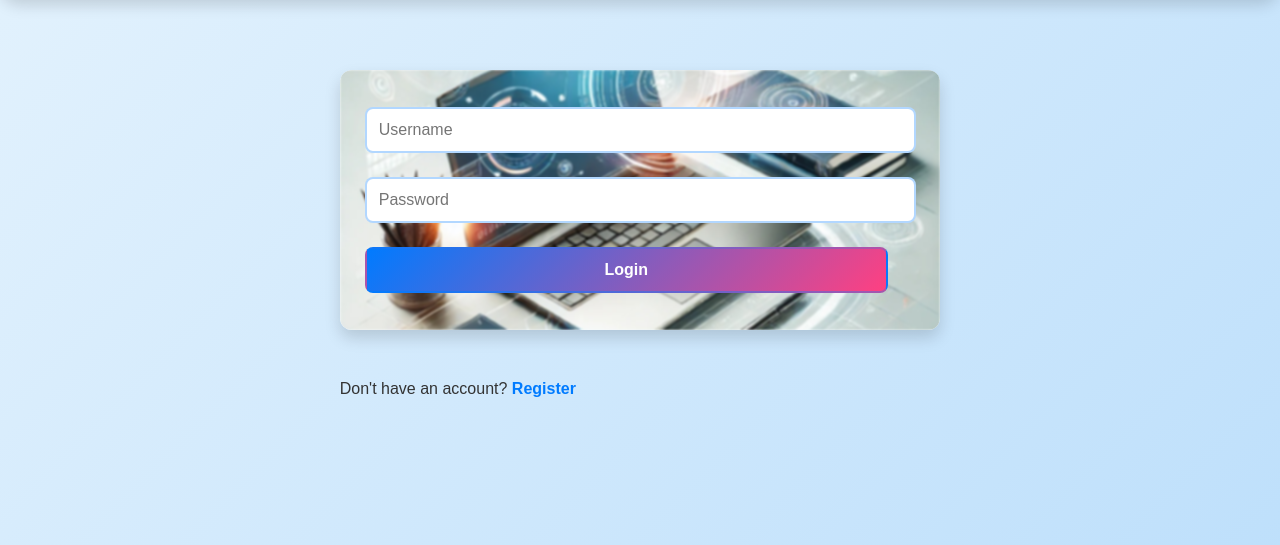
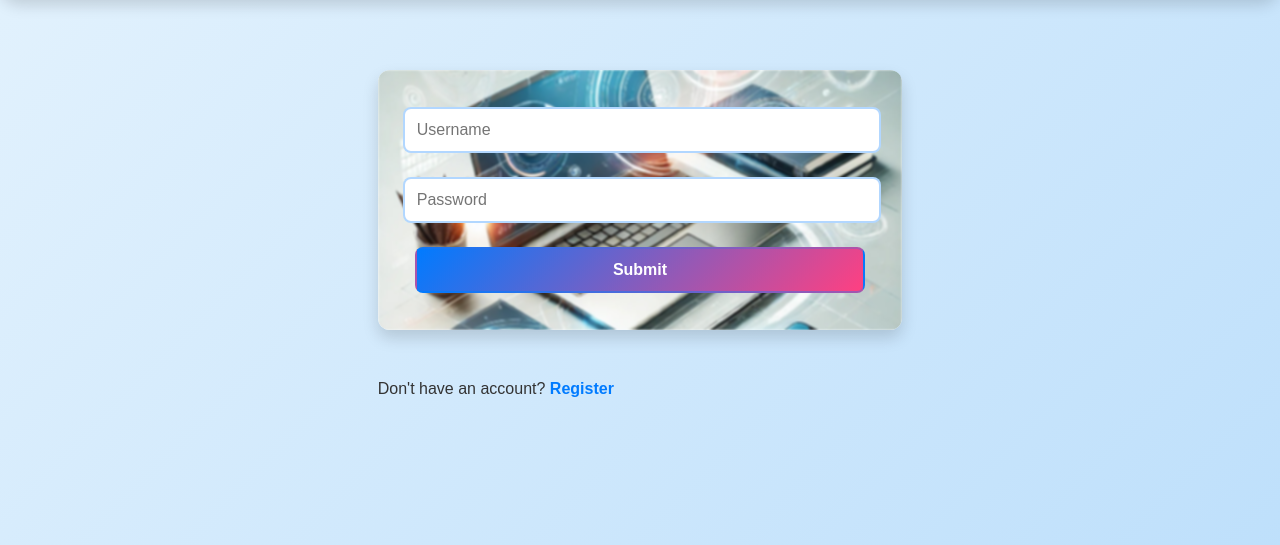
Before and after one commit to Adityagolu15/bca_study_portal, a Flask app: page /login in a window 1280 px wide. Shown: the part 85-630 px from the top of the page. Run offline with Flask 3, Linux system fonts and the light colour scheme.

Commit message:
Update login.html

```diff
--- a/templates/login.html
+++ b/templates/login.html
@@ -14,7 +14,9 @@
         <form method="POST">
             <input type="text" name="username" placeholder="Username" required>
             <input type="password" name="password" placeholder="Password" required>
-            <button type="submit">Login</button>
+            <div class="button-container">
+                <button type="submit">Submit</button>
+            </div>
         </form>
         <p>Don't have an account? <a href="{{ url_for('register') }}">Register</a></p>
     </div>
```
